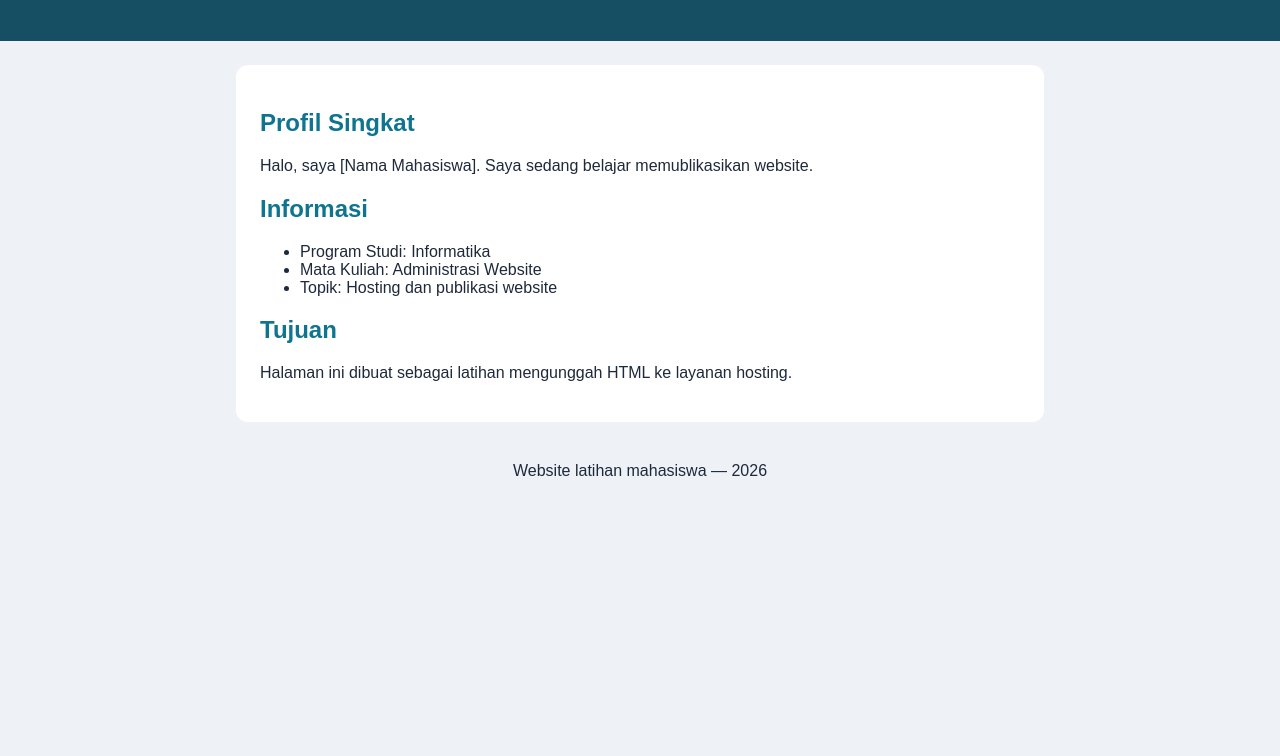
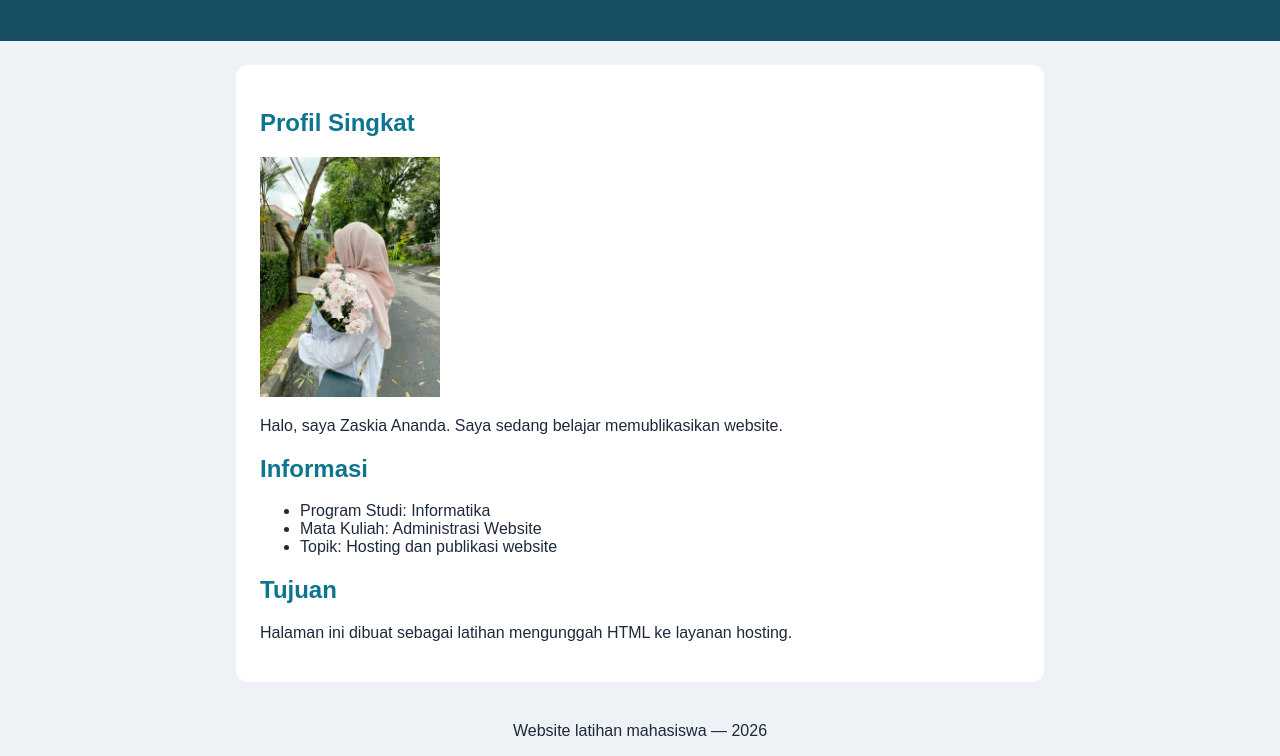
Before and after one commit to zaskiaananda2512-source/administrasi-website-3, a plain HTML site: page index.html in a window 1280 px wide. Shown: the part 129-885 px from the top of the page. Before the commit the page ends 800 px from the top, so only its background shows below. Drawn offline with Linux system fonts and the light colour scheme.

Commit message:
Update index.html

```diff
--- a/index.html
+++ b/index.html
@@ -19,7 +19,8 @@
   </header>
   <main>
     <h2>Profil Singkat</h2>
-    <p>Halo, saya [Nama Mahasiswa]. Saya sedang belajar memublikasikan website.</p>
+    <img src="zas.jpg" alt="Foto profil" width="180">
+    <p>Halo, saya Zaskia Ananda. Saya sedang belajar memublikasikan website.</p>
     <h2>Informasi</h2>
     <ul>
       <li>Program Studi: Informatika</li>
```
